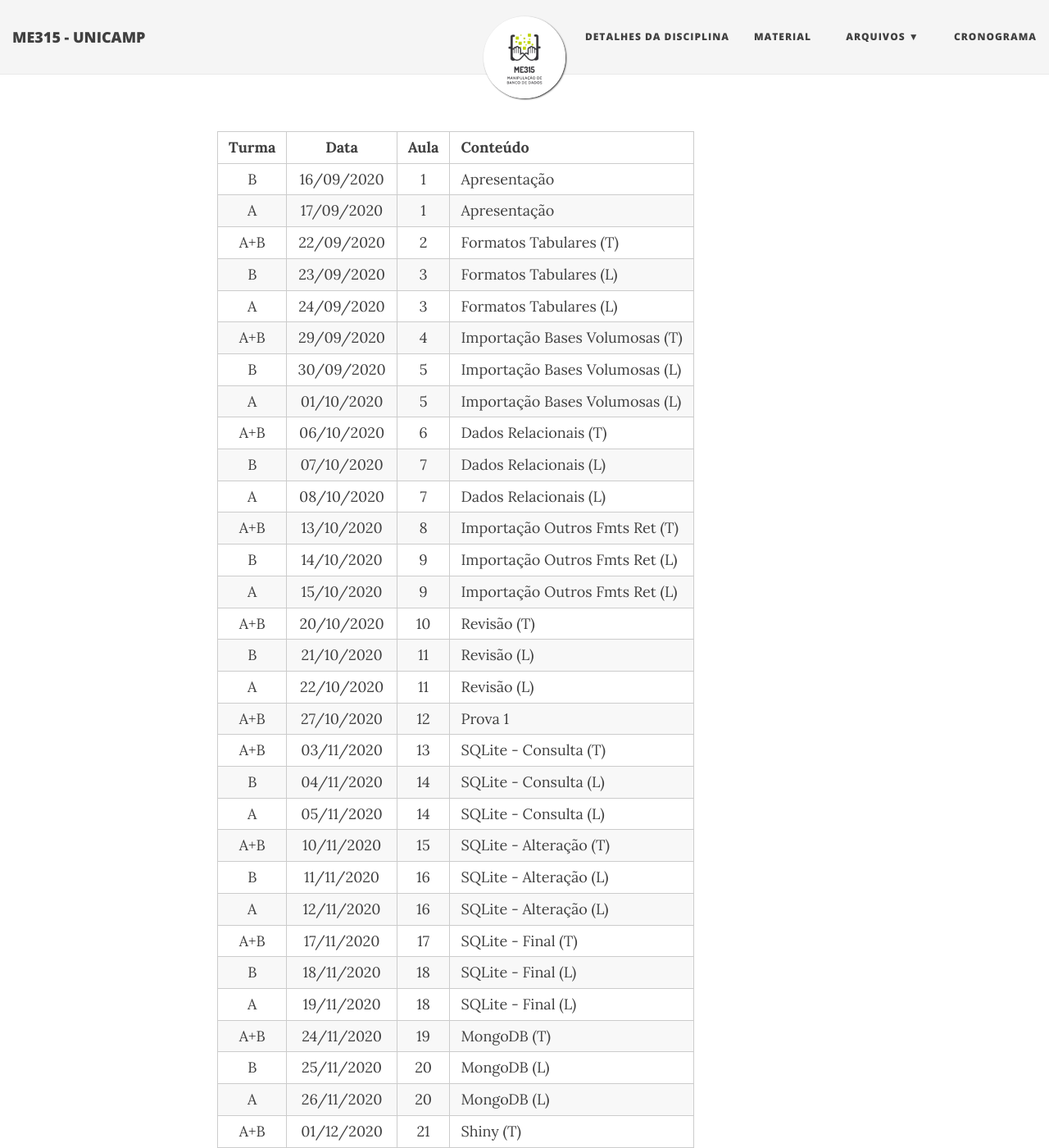
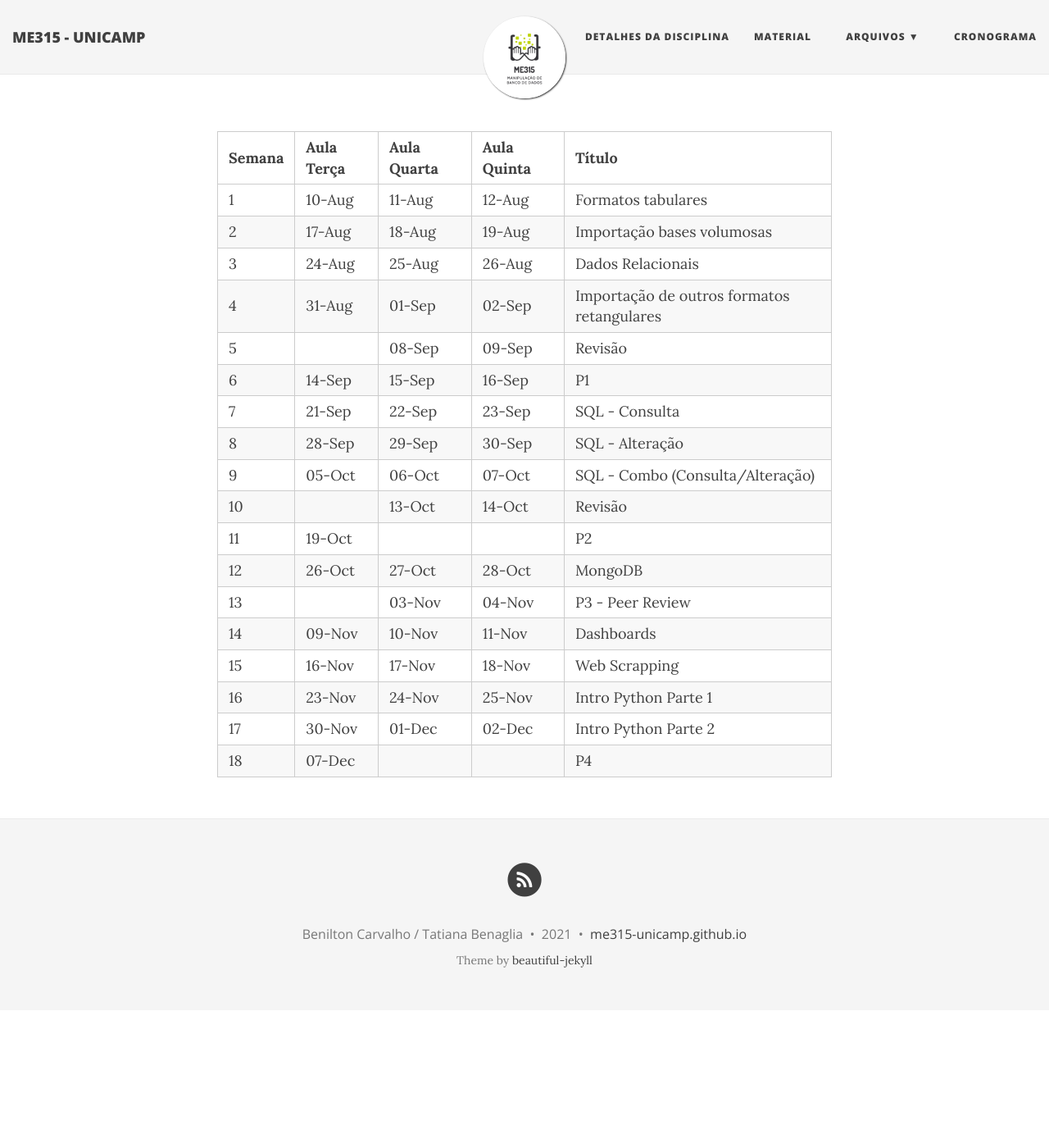
Before and after one commit to me315-unicamp/me315-unicamp.github.io, a Jekyll site: the page built from cronograma.md, in a window 1280 px wide and 1400 px high. Shown: the whole window at 82% size. Built offline with Jekyll 4.4.1, drawn with Linux system fonts in a browser that asks for light colours; nearby versions of some CDN libraries; some of the changed text lies outside the part shown.

Commit message:
ajustando cronograma para 2s2021

```diff
--- a/cronograma.md
+++ b/cronograma.md
@@ -4,50 +4,23 @@
 subtitle:
 ---
 
-|Turma  | Data 	     | Aula   	| Conteúdo 	                     |
-|:-----:|:------:    |:--------:|:----------	                   |
-|B      | 16/09/2020 |   1     	|  Apresentação                  |
-|A      | 17/09/2020 |   1     	|  Apresentação                  |
-|A+B    | 22/09/2020 |   2     	|  Formatos Tabulares (T)        |
-|B      | 23/09/2020 |   3     	|  Formatos Tabulares (L)        |
-|A      | 24/09/2020 |   3     	|  Formatos Tabulares (L)        |
-|A+B    | 29/09/2020 |   4     	|  Importação Bases Volumosas (T)|
-|B      | 30/09/2020 |   5     	|  Importação Bases Volumosas (L)|
-|A      | 01/10/2020 |   5     	|  Importação Bases Volumosas (L)|
-|A+B    | 06/10/2020 |   6     	|  Dados Relacionais (T)         |
-|B      | 07/10/2020 |   7     	|  Dados Relacionais (L)         |
-|A      | 08/10/2020 |   7     	|  Dados Relacionais (L)         |
-|A+B    | 13/10/2020 |   8     	|  Importação Outros Fmts Ret (T)|
-|B      | 14/10/2020 |   9     	|  Importação Outros Fmts Ret (L)|
-|A      | 15/10/2020 |   9     	|  Importação Outros Fmts Ret (L)|
-|A+B    | 20/10/2020 |   10    	|  Revisão (T)                   |
-|B      | 21/10/2020 |   11    	|  Revisão (L)                   |
-|A      | 22/10/2020 |   11    	|  Revisão (L)                   |
-|A+B    | 27/10/2020 |   12    	|  Prova 1                       |
-|A+B    | 03/11/2020 |   13    	|  SQLite - Consulta (T)         |
-|B      | 04/11/2020 |   14    	|  SQLite - Consulta (L)         |
-|A      | 05/11/2020 |   14    	|  SQLite - Consulta (L)         |
-|A+B    | 10/11/2020 |   15    	|  SQLite - Alteração (T)        |
-|B      | 11/11/2020 |   16    	|  SQLite - Alteração (L)        |
-|A      | 12/11/2020 |   16    	|  SQLite - Alteração (L)        |
-|A+B    | 17/11/2020 |   17    	|  SQLite - Final (T)            |
-|B      | 18/11/2020 |   18    	|  SQLite - Final (L)            |
-|A      | 19/11/2020 |   18    	|  SQLite - Final (L)            |
-|A+B    | 24/11/2020 |   19    	|  MongoDB (T)                   |
-|B      | 25/11/2020 |   20    	|  MongoDB (L)                   |
-|A      | 26/11/2020 |   20    	|  MongoDB (L)                   |
-|A+B    | 01/12/2020 |   21    	|  Shiny (T)                     |
-|B      | 02/12/2020 |   22    	|  Shiny (L)                     |
-|A      | 03/12/2020 |   22    	|  Shiny (L)                     |
-|B      | 09/12/2020 |   23    	|  Dashboards (L)                |
-|A      | 10/12/2020 |   23    	|  Dashboards (L)                |
-|A+B    | 15/12/2020 |   24    	|  Web Scraping (T)              |
-|B      | 16/12/2020 |   25    	|  Web Scraping (L)              |
-|A      | 17/12/2020 |   25    	|  Web Scraping (L)              |
-|A+B    | 22/12/2020 |   26    	|  Prova 2                       |
-|A+B    | 05/01/2021 |   27    	|  Python - Parte 1 (T)          |
-|B      | 06/01/2021 |   28    	|  Python - Parte 1 (L)          |
-|A      | 07/01/2021 |   28    	|  Python - Parte 1 (L)          |
-|A+B    | 12/01/2021 |   29    	|                                |
-|B      | 13/01/2021 |   30    	|                                |
-|A      | 14/01/2021 |   30    	|                                |
+| Semana | Aula Terça | Aula Quarta | Aula Quinta | Título                                     |
+| ------ | ---------- | ----------- | ----------- | ------------------------------------------ |
+| 1      | 10-Aug     | 11-Aug      | 12-Aug      | Formatos tabulares                         |
+| 2      | 17-Aug     | 18-Aug      | 19-Aug      | Importação bases volumosas                 |
+| 3      | 24-Aug     | 25-Aug      | 26-Aug      | Dados Relacionais                          |
+| 4      | 31-Aug     | 01-Sep      | 02-Sep      | Importação de outros formatos retangulares |
+| 5      |            | 08-Sep      | 09-Sep      | Revisão                                    |
+| 6      | 14-Sep     | 15-Sep      | 16-Sep      | P1                                         |
+| 7      | 21-Sep     | 22-Sep      | 23-Sep      | SQL - Consulta                             |
+| 8      | 28-Sep     | 29-Sep      | 30-Sep      | SQL - Alteração                            |
+| 9      | 05-Oct     | 06-Oct      | 07-Oct      | SQL - Combo (Consulta/Alteração)           |
+| 10     |            | 13-Oct      | 14-Oct      | Revisão                                    |
+| 11     | 19-Oct     |             |             | P2                                         |
+| 12     | 26-Oct     | 27-Oct      | 28-Oct      | MongoDB                                    |
+| 13     |            | 03-Nov      | 04-Nov      | P3 - Peer Review                           |
+| 14     | 09-Nov     | 10-Nov      | 11-Nov      | Dashboards                                 |
+| 15     | 16-Nov     | 17-Nov      | 18-Nov      | Web Scrapping                              |
+| 16     | 23-Nov     | 24-Nov      | 25-Nov      | Intro Python Parte 1                       |
+| 17     | 30-Nov     | 01-Dec      | 02-Dec      | Intro Python Parte 2                       |
+| 18     | 07-Dec     |             |             | P4                                         |
```
